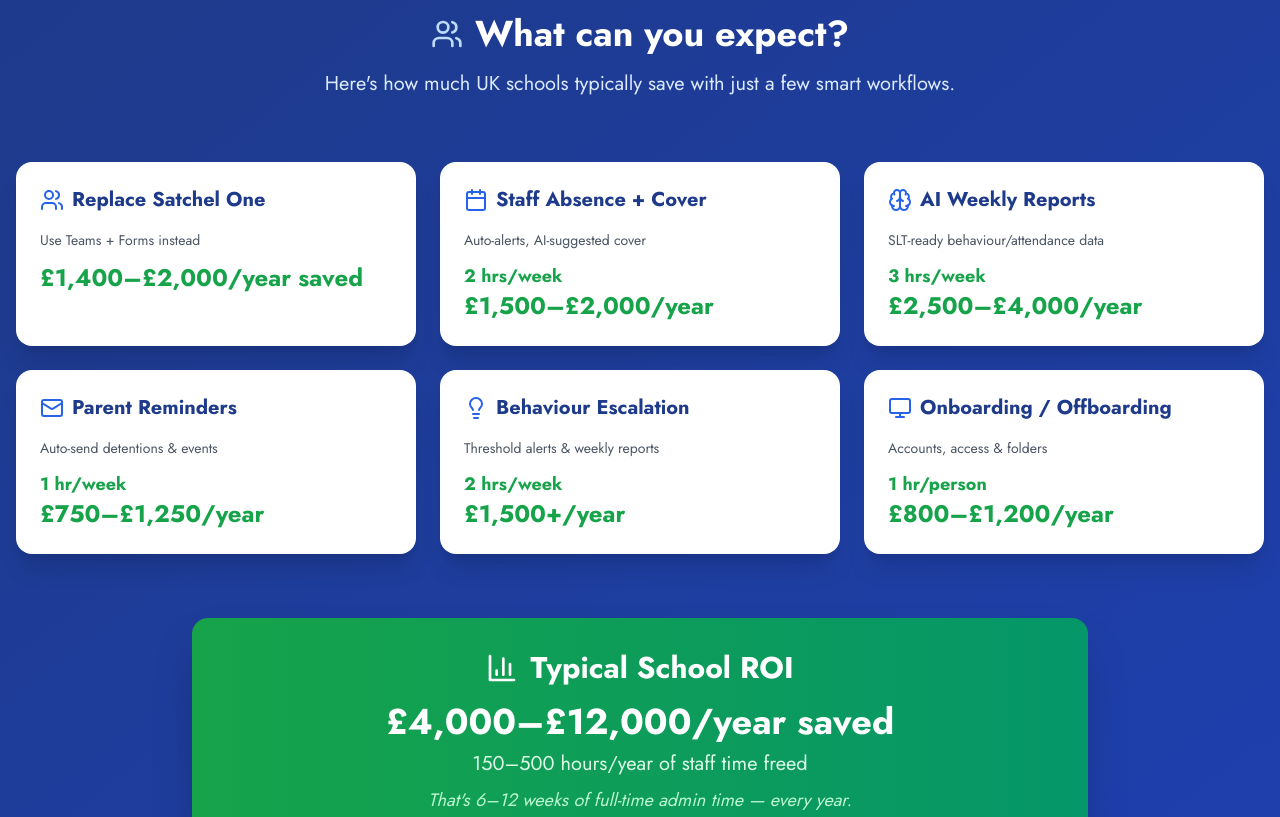
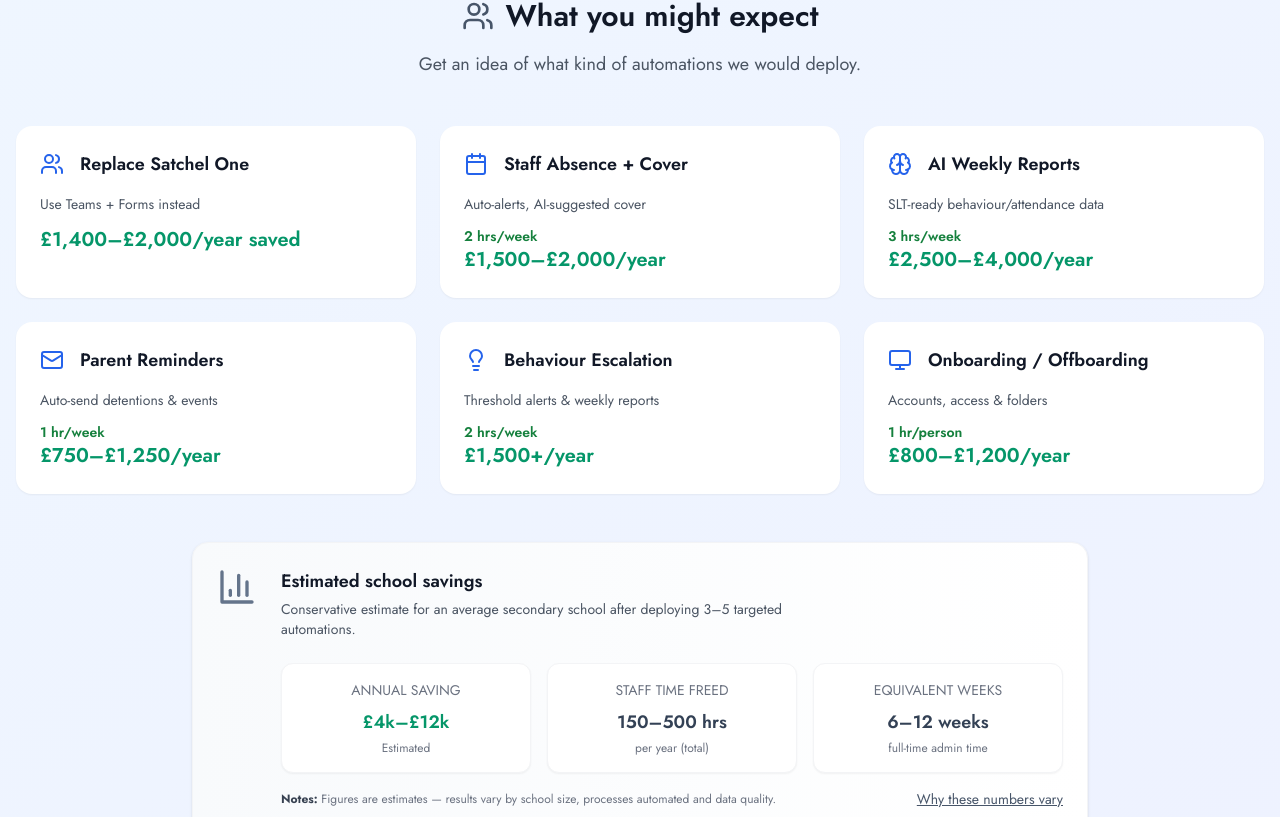
Before and after one commit to prismodexAI/AcademicAutomationsABC, a React (Vite) app: page / in a window 1280 px wide. Shown: the part 1543-2360 px from the top of the page. Built offline with nearby package versions, Linux system fonts and the light colour scheme.

Commit message:
Updated App.tsx

```diff
--- a/src/App.tsx
+++ b/src/App.tsx
@@ -49,8 +49,12 @@ function Header({
     <header className="sticky top-0 z-40 backdrop-blur bg-white/60 border-b border-gray-100">
       <div className="max-w-7xl mx-auto px-6 py-4 flex items-center justify-between">
         <div className="flex items-center gap-3">
-          <div className="p-2 rounded-lg bg-gradient-to-br from-blue-50 to-indigo-50">
-            <BookOpen className="h-8 w-8 text-blue-700" />
+          <div className="w-12 h-12 flex items-center justify-center">
+            <img
+              src="/src/assets/bitmap12.svg"
+              alt="Academic Automations Logo"
+              className="w-10 h-10 object-contain"
+            />
           </div>
           <div>
             {/* brand uses Poppins */}
@@ -530,47 +534,89 @@ export default function App() {
         </div>
       </section>
 
-      {/* ROI Highlights */}
-      <section className="bg-gradient-to-br from-blue-900 to-blue-800 text-white py-20">
+      {/* ROI Highlights - toned down, context-first variant */}
+      <section className="py-16 bg-gradient-to-br from-blue-50 to-indigo-50">
         <div className="max-w-7xl mx-auto px-4">
-          <motion.div className="text-center mb-16" initial={{ opacity: 0, y: 8 }} whileInView={{ opacity: 1, y: 0 }} viewport={{ once: true }}>
+          <motion.div className="text-center mb-12" initial={{ opacity: 0, y: 8 }} whileInView={{ opacity: 1, y: 0 }} viewport={{ once: true }}>
             <div className="flex items-center justify-center mb-4">
-              <Users className="h-8 w-8 text-blue-200 mr-3" />
-              <h3 className="text-4xl font-bold">What can you expect?</h3>
+              <Users className="h-8 w-8 text-slate-600 mr-3" />
+              <h3 className="text-3xl font-semibold text-gray-900">What you might expect</h3>
             </div>
-            <p className="text-xl text-blue-100 max-w-3xl mx-auto">
-              Here's how much UK schools typically save with just a few smart workflows.
+            <p className="text-lg text-gray-600 max-w-3xl mx-auto">
+              Get an idea of what kind of automations we would deploy.
             </p>
           </motion.div>
 
-          <div className="grid md:grid-cols-2 lg:grid-cols-3 gap-6 mb-16">
+          <div className="grid md:grid-cols-2 lg:grid-cols-3 gap-6 mb-12">
             {cards.map((c, i) => (
               <motion.div
                 key={i}
-                className="bg-white text-blue-900 p-6 rounded-2xl shadow-xl hover:shadow-2xl transition-all duration-300 hover:-translate-y-1"
+                className="bg-white text-gray-900 p-6 rounded-2xl shadow-sm hover:shadow-md transition-all duration-300 hover:-translate-y-1"
                 initial={{ opacity: 0, y: 18 }}
                 whileInView={{ opacity: 1, y: 0 }}
                 viewport={{ once: true, margin: '-10% 0px' }}
                 transition={{ delay: 0.08 * i }}
               >
-                <div className="flex items-center mb-4">{c.icon}<h4 className="font-bold text-xl">{c.title}</h4></div>
-                <p className="text-gray-600 mb-3 text-sm">{c.sub}</p>
-                {c.small && <p className="font-bold text-lg text-green-600">{c.small}</p>}
-                <p className="font-bold text-2xl text-green-600">{c.value}</p>
+                <div className="flex items-center mb-4">{c.icon}<h4 className="font-semibold text-lg ml-2">{c.title}</h4></div>
+                <p className="text-sm text-gray-600 mb-3">{c.sub}</p>
+                {c.small && <p className="font-semibold text-sm text-green-700">{c.small}</p>}
+                <p className="font-semibold text-xl text-emerald-600">{c.value}</p>
               </motion.div>
             ))}
           </div>
 
-          <motion.div className="bg-gradient-to-r from-green-600 to-emerald-600 p-8 rounded-2xl shadow-2xl text-center max-w-4xl mx-auto" initial={{ opacity: 0, y: 8 }} whileInView={{ opacity: 1, y: 0 }} viewport={{ once: true }}>
-            <div className="flex items-center justify-center mb-4">
-              <BarChart3 className="h-8 w-8 text-white mr-3" />
-              <h4 className="text-3xl font-bold text-white">Typical School ROI</h4>
+          {/* Soft-card ROI summary */}
+          <motion.div
+            className="mx-auto max-w-4xl p-6 rounded-2xl bg-gradient-to-r from-slate-50 to-white border border-gray-100 shadow"
+            initial={{ opacity: 0, y: 8 }}
+            whileInView={{ opacity: 1, y: 0 }}
+            viewport={{ once: true }}
+          >
+            <div className="flex items-start gap-6">
+              <div className="flex-shrink-0">
+                <BarChart3 className="h-10 w-10 text-slate-500" />
+              </div>
+
+              <div className="flex-1">
+                <h4 className="text-lg font-semibold text-gray-900">Estimated school savings</h4>
+                <p className="text-sm text-gray-600 mt-1 max-w-xl">
+                  Conservative estimate for an average secondary school after deploying 3–5 targeted automations.
+                </p>
+
+                <div className="mt-6 grid sm:grid-cols-3 gap-4">
+                  <div className="p-4 bg-white rounded-xl border border-gray-100 text-center shadow-sm">
+                    <div className="text-sm text-gray-500 uppercase">Annual saving</div>
+                    <div className="mt-2 font-semibold text-lg text-emerald-600">£4k–£12k</div>
+                    <div className="text-xs text-gray-500 mt-1">Estimated</div>
+                  </div>
+
+                  <div className="p-4 bg-white rounded-xl border border-gray-100 text-center shadow-sm">
+                    <div className="text-sm text-gray-500 uppercase">Staff time freed</div>
+                    <div className="mt-2 font-semibold text-lg text-slate-700">150–500 hrs</div>
+                    <div className="text-xs text-gray-500 mt-1">per year (total)</div>
+                  </div>
+
+                  <div className="p-4 bg-white rounded-xl border border-gray-100 text-center shadow-sm">
+                    <div className="text-sm text-gray-500 uppercase">Equivalent weeks</div>
+                    <div className="mt-2 font-semibold text-lg text-slate-700">6–12 weeks</div>
+                    <div className="text-xs text-gray-500 mt-1">full-time admin time</div>
+                  </div>
+                </div>
+
+                <div className="mt-4 text-xs text-gray-500 flex items-center justify-between">
+                  <span>
+                    <strong className="text-gray-700">Notes:</strong> Figures are estimates — results vary by school size, processes automated and data quality.
+                  </span>
+
+                  <button
+                    onClick={() => alert('Short case study or methodology modal could open here.')}
+                    className="text-sm underline text-slate-600 hover:text-slate-800"
+                  >
+                    Why these numbers vary
+                  </button>
+                </div>
+              </div>
             </div>
-            <p className="text-4xl font-bold text-white mb-2">£4,000–£12,000/year saved</p>
-            <p className="text-xl text-green-100 mb-2">150–500 hours/year of staff time freed</p>
-            <p className="text-lg text-green-200 italic">
-              That's 6–12 weeks of full-time admin time — every year.
-            </p>
           </motion.div>
         </div>
       </section>
```
